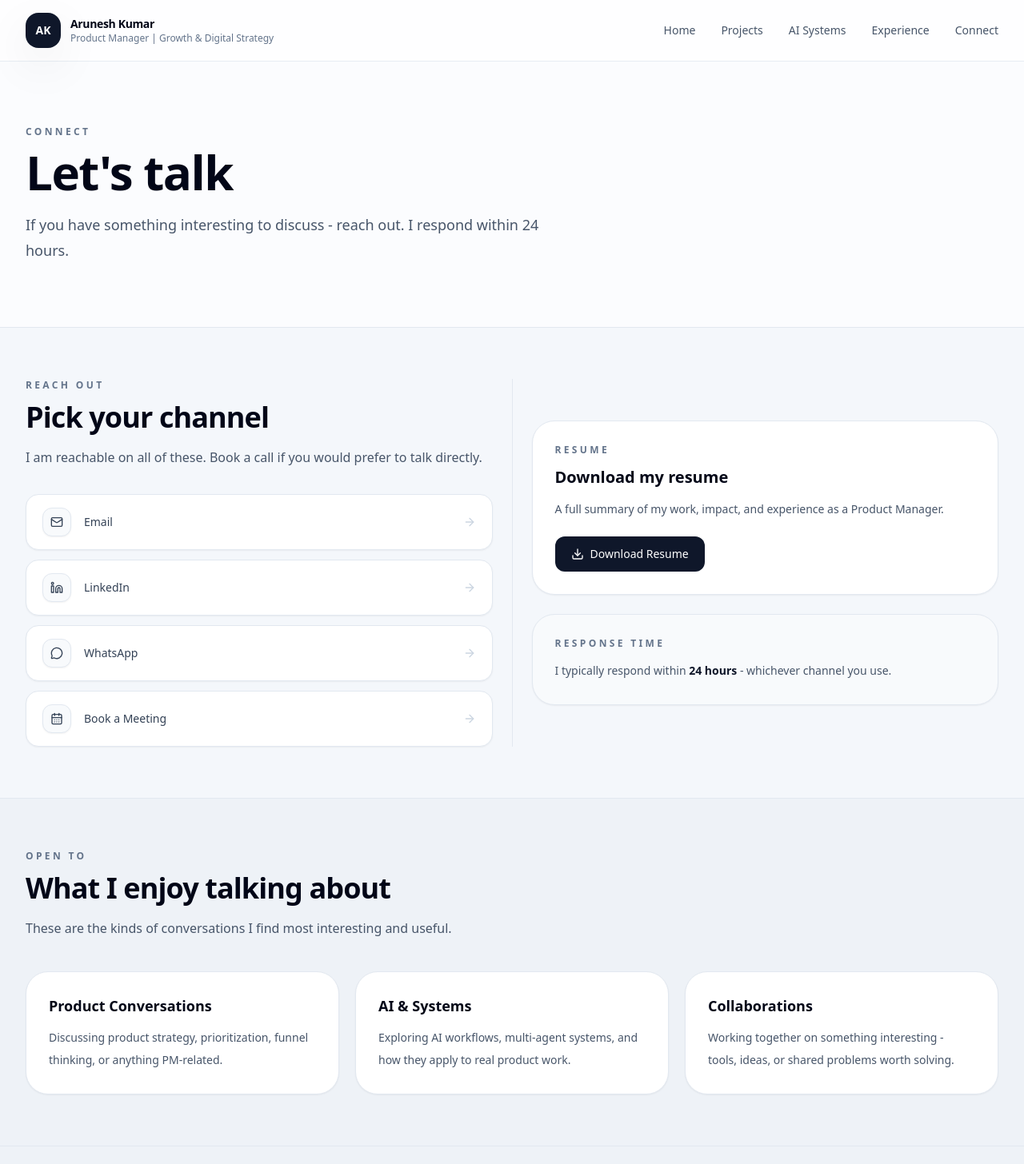
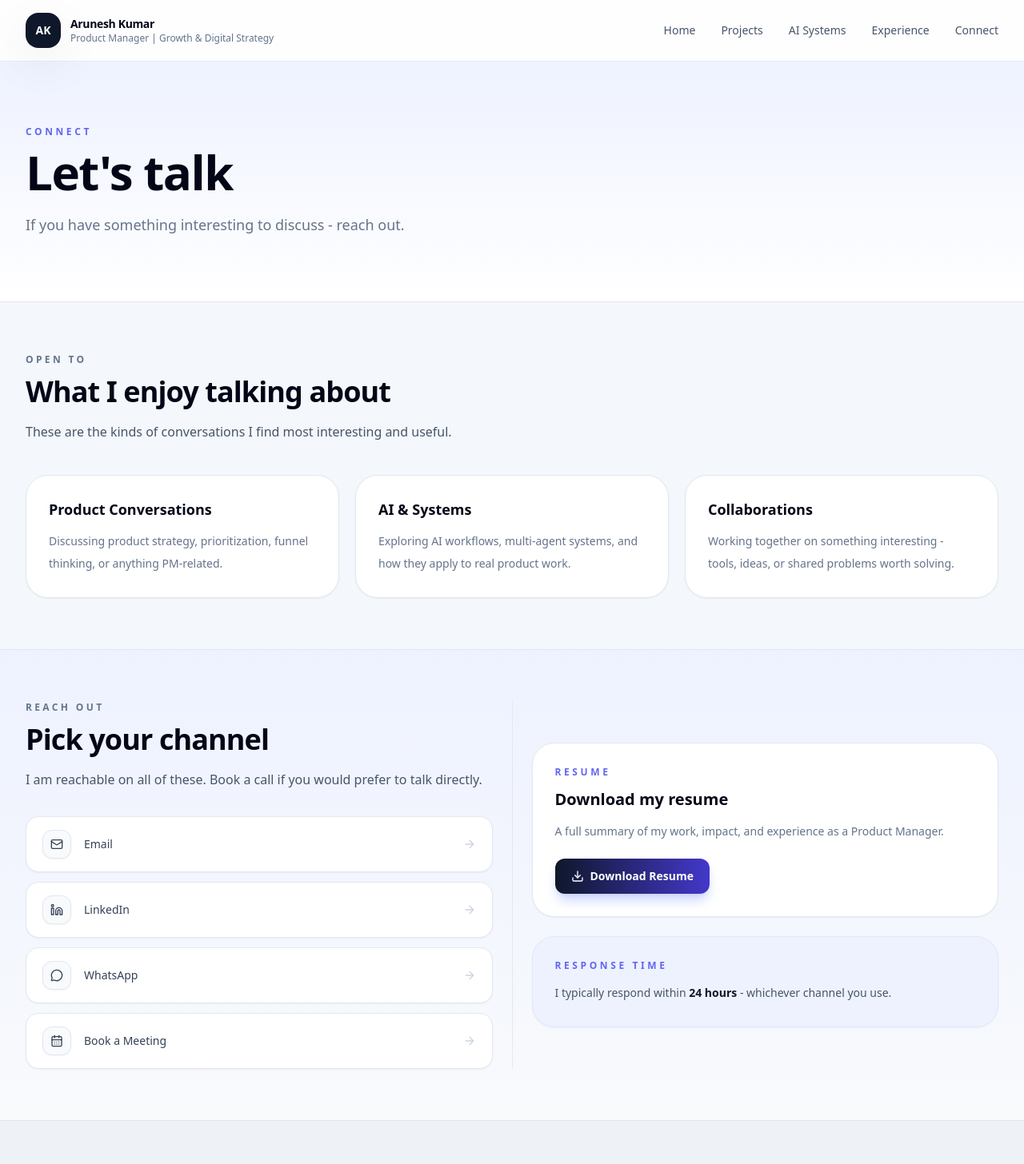
Before and after one commit to aruneshk30/Website, a Next.js app: page /connect in a window 1280 px wide. Shown: the top 1456 px of the page at 80% size. Built offline with nearby package versions, Linux system fonts and the light colour scheme.

Commit message:
Update page.tsx

```diff
--- a/app/connect/page.tsx
+++ b/app/connect/page.tsx
@@ -21,36 +21,65 @@ const openTo = [
   {
     title: "Product Conversations",
     desc: "Discussing product strategy, prioritization, funnel thinking, or anything PM-related.",
+    hover: "hover:border-indigo-200 hover:bg-indigo-50",
   },
   {
     title: "AI & Systems",
     desc: "Exploring AI workflows, multi-agent systems, and how they apply to real product work.",
+    hover: "hover:border-blue-200 hover:bg-blue-50",
   },
   {
     title: "Collaborations",
     desc: "Working together on something interesting - tools, ideas, or shared problems worth solving.",
+    hover: "hover:border-emerald-200 hover:bg-emerald-50",
   },
 ];
 
 export default function ConnectPage() {
   return (
     <main>
-      <section className="border-b border-slate-200 bg-white/70 py-20">
+
+      {/* Hero */}
+      <section className="border-b border-slate-200 bg-gradient-to-b from-indigo-50 to-white py-20">
         <div className="mx-auto max-w-7xl px-6 lg:px-8">
           <div className="max-w-3xl">
-            <p className="mb-3 text-xs font-semibold uppercase tracking-[0.28em] text-slate-500">Connect</p>
-            <h1 className="text-4xl font-semibold tracking-tight text-slate-950 md:text-6xl">{"Let's talk"}</h1>
-            <p className="mt-5 max-w-2xl text-lg leading-8 text-slate-600">
-              If you have something interesting to discuss - reach out. I respond within 24 hours.
+            <p className="mb-3 text-xs font-bold uppercase tracking-[0.3em] text-indigo-500">Connect</p>
+            <h1 className="text-4xl font-bold tracking-tight text-slate-950 md:text-6xl">{"Let's talk"}</h1>
+            <p className="mt-5 max-w-2xl text-lg leading-8 text-slate-500">
+              If you have something interesting to discuss - reach out.
             </p>
           </div>
         </div>
       </section>
 
+      {/* Open to */}
       <section className="py-16">
+        <div className="mx-auto max-w-7xl px-6 lg:px-8">
+          <SectionHeading
+            eyebrow="Open to"
+            title="What I enjoy talking about"
+            subtitle="These are the kinds of conversations I find most interesting and useful."
+          />
+          <div className="mt-10 grid gap-5 sm:grid-cols-3">
+            {openTo.map((item) => (
+              <div
+                key={item.title}
+                className={`rounded-[1.75rem] border border-slate-200 bg-white p-7 shadow-sm transition hover:-translate-y-1 hover:shadow-lg ${item.hover}`}
+              >
+                <h3 className="text-lg font-semibold text-slate-950">{item.title}</h3>
+                <p className="mt-3 text-sm leading-7 text-slate-500">{item.desc}</p>
+              </div>
+            ))}
+          </div>
+        </div>
+      </section>
+
+      {/* Reach out + Resume */}
+      <section className="border-t border-slate-200 bg-gradient-to-b from-indigo-50 to-slate-50 py-16">
         <div className="mx-auto max-w-7xl px-6 lg:px-8">
           <div className="grid gap-6 lg:grid-cols-[1fr_1px_1fr]">
 
+            {/* Left — contact links */}
             <div>
               <SectionHeading
                 eyebrow="Reach out"
@@ -66,7 +95,7 @@ export default function ConnectPage() {
                       href={href}
                       target="_blank"
                       rel="noreferrer"
-                      className="flex items-center gap-4 rounded-2xl border border-slate-200 bg-white px-5 py-4 text-sm font-medium text-slate-700 shadow-sm transition hover:-translate-y-0.5 hover:shadow-md hover:text-slate-950"
+                      className="flex items-center gap-4 rounded-2xl border border-slate-200 bg-white px-5 py-4 text-sm font-medium text-slate-700 shadow-sm transition hover:translate-x-1 hover:border-indigo-200 hover:bg-indigo-50 hover:text-slate-950"
                     >
                       <span className="flex h-9 w-9 items-center justify-center rounded-xl border border-slate-200 bg-slate-50 shadow-sm">
                         <Icon className="h-4 w-4" />
@@ -79,27 +108,29 @@ export default function ConnectPage() {
               </div>
             </div>
 
+            {/* Divider */}
             <div className="hidden bg-slate-200 lg:block" />
 
+            {/* Right — resume + response time */}
             <div className="flex flex-col justify-center gap-6">
               <div className="rounded-[1.75rem] border border-slate-200 bg-white p-7 shadow-sm">
-                <p className="text-xs font-semibold uppercase tracking-[0.28em] text-slate-500">Resume</p>
+                <p className="text-xs font-bold uppercase tracking-[0.3em] text-indigo-500">Resume</p>
                 <h3 className="mt-3 text-xl font-semibold text-slate-950">Download my resume</h3>
-                <p className="mt-3 text-sm leading-7 text-slate-600">
+                <p className="mt-3 text-sm leading-7 text-slate-500">
                   A full summary of my work, impact, and experience as a Product Manager.
                 </p>
                 <Link
                   href="/Arunesh_Kumar_Resume.pdf"
                   target="_blank"
                   rel="noreferrer"
-                  className="mt-5 inline-flex items-center gap-2 rounded-xl bg-slate-900 px-5 py-3 text-sm font-medium text-white transition hover:bg-slate-700"
+                  className="mt-5 inline-flex items-center gap-2 rounded-xl bg-gradient-to-r from-slate-900 to-indigo-700 px-5 py-3 text-sm font-semibold text-white shadow-lg shadow-indigo-200 transition hover:scale-[1.02]"
                 >
                   <Download className="h-4 w-4" /> Download Resume
                 </Link>
               </div>
 
-              <div className="rounded-[1.75rem] border border-slate-200 bg-slate-50 p-7 shadow-sm">
-                <p className="text-xs font-semibold uppercase tracking-[0.28em] text-slate-500">Response time</p>
+              <div className="rounded-[1.75rem] border border-indigo-100 bg-indigo-50 p-7 shadow-sm">
+                <p className="text-xs font-bold uppercase tracking-[0.3em] text-indigo-500">Response time</p>
                 <p className="mt-3 text-sm leading-7 text-slate-600">
                   I typically respond within <span className="font-semibold text-slate-900">24 hours</span> - whichever channel you use.
                 </p>
@@ -110,23 +141,6 @@ export default function ConnectPage() {
         </div>
       </section>
 
-      <section className="border-t border-slate-200 bg-[#eef2f7] py-16">
-        <div className="mx-auto max-w-7xl px-6 lg:px-8">
-          <SectionHeading
-            eyebrow="Open to"
-            title="What I enjoy talking about"
-            subtitle="These are the kinds of conversations I find most interesting and useful."
-          />
-          <div className="mt-10 grid gap-5 sm:grid-cols-3">
-            {openTo.map((item) => (
-              <div key={item.title} className="rounded-[1.75rem] border border-slate-200 bg-white p-7 shadow-sm">
-                <h3 className="text-lg font-semibold text-slate-950">{item.title}</h3>
-                <p className="mt-3 text-sm leading-7 text-slate-600">{item.desc}</p>
-              </div>
-            ))}
-          </div>
-        </div>
-      </section>
     </main>
   );
 }
```
